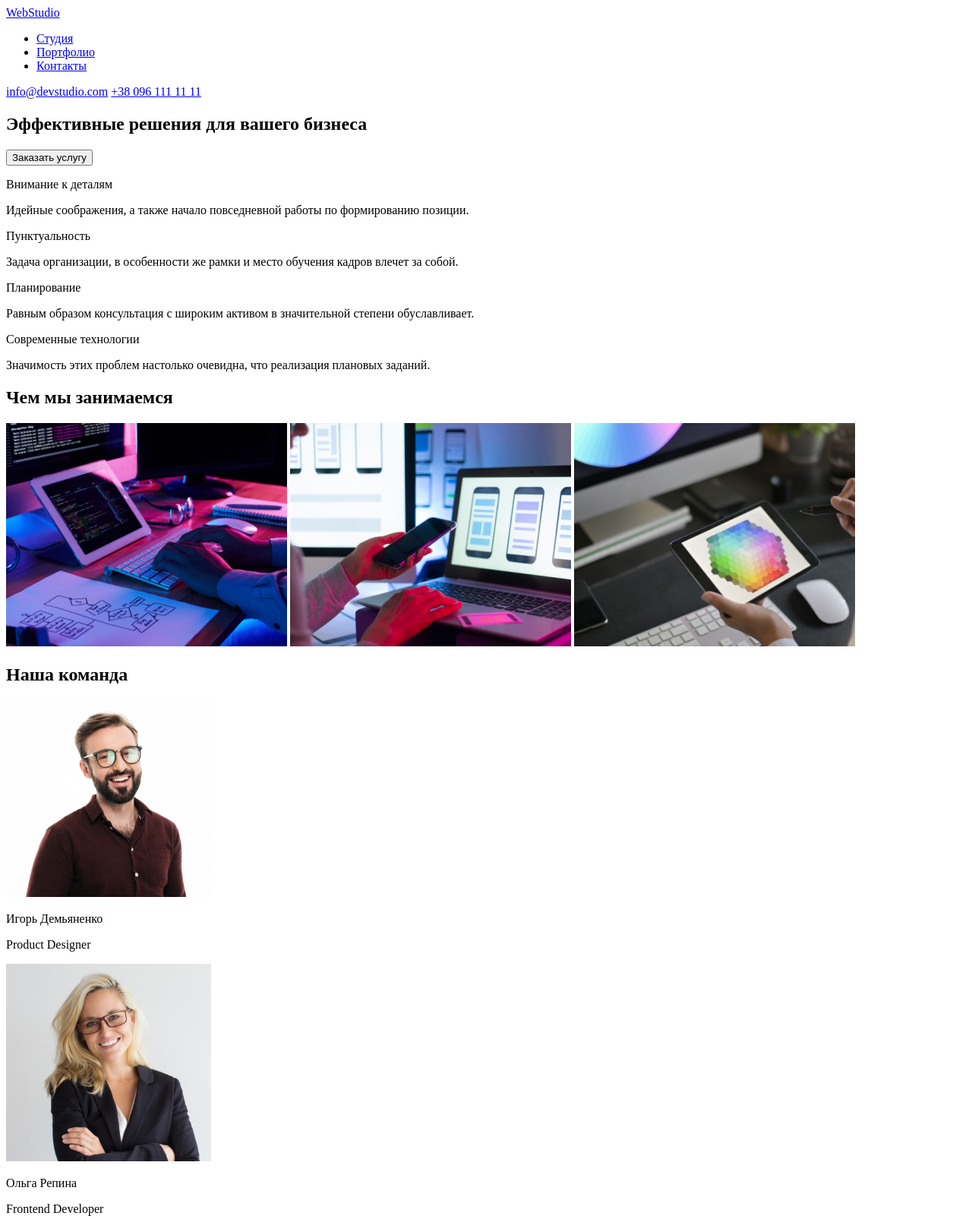
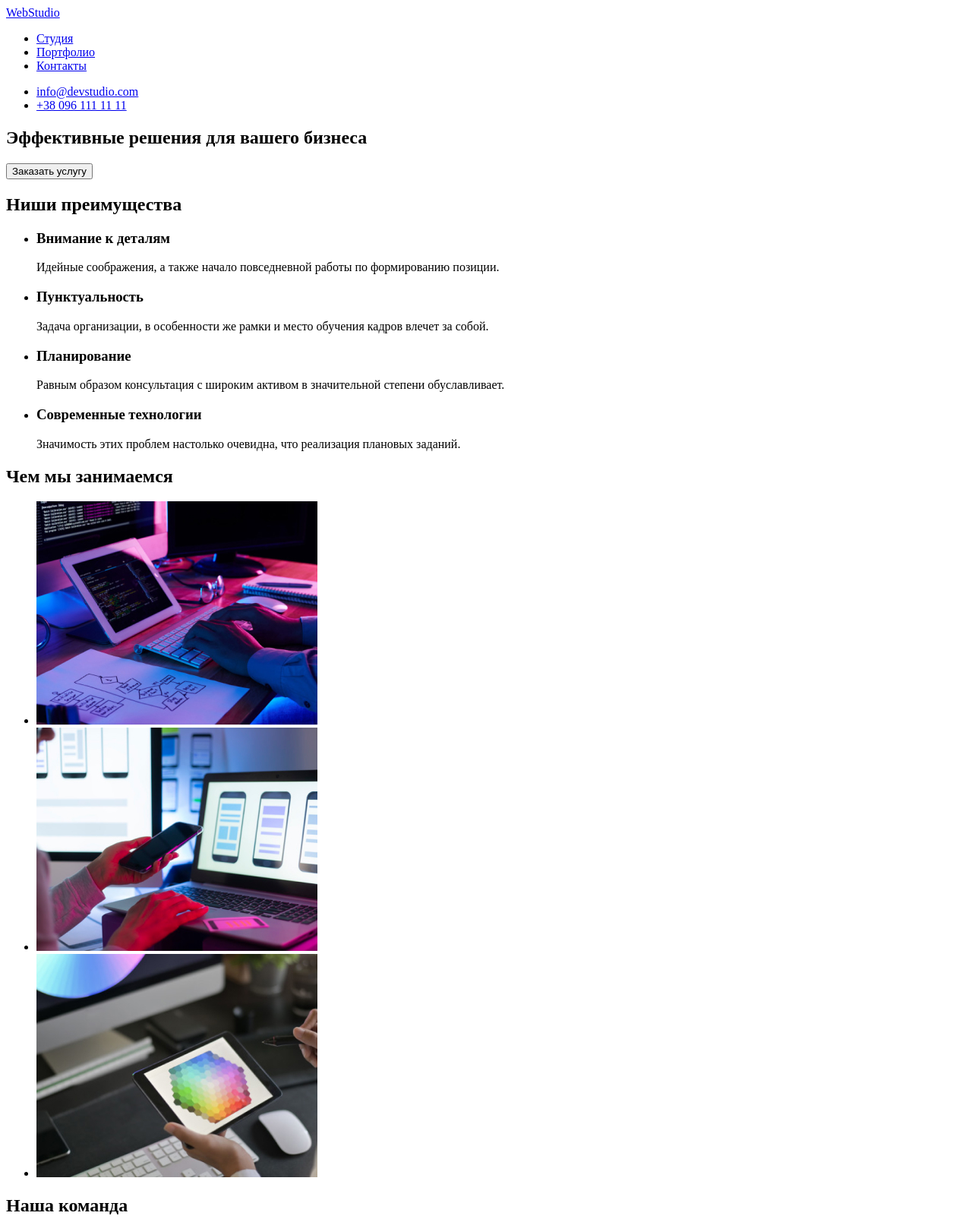
Before and after one commit to mykolaopalenko/goit-markup-hw-01, a plain HTML site: page index.html in a window 1280 px wide. Shown: the top 1605 px of the page at 76% size. Drawn offline with Linux system fonts and the light colour scheme.

Commit message:
Fix first hime work

```diff
--- a/index.html
+++ b/index.html
@@ -16,8 +16,10 @@
           <li><a href="#">Контакты</a></li>
         </ul>
       </nav>
-      <a href="mailto:info@devstudio.com">info@devstudio.com</a>
-      <a href="tel:+380961111111">+38 096 111 11 11</a>
+      <ul>
+        <li><a href="mailto:info@devstudio.com">info@devstudio.com</a></li>
+        <li><a href="tel:+380961111111">+38 096 111 11 11</a></li>
+      </ul>
     </header>
 
     <main>
@@ -27,81 +29,82 @@
       </section>
 
       <section class="todo">
-        <div class="info">
-          <div>
-            <p>Внимание к деталям</p>
+          <h2>Ниши преимущества</h2>
+          <ul class="info">
+            <li>
+              <h3>Внимание к деталям</h3>
               <p>
                 Идейные соображения, а также начало повседневной работы по
                 формированию позиции.
               </p>
-          </div>
-          <div>
-            <p>Пунктуальность</p>
+            </li>
+            <li>
+              <h3>Пунктуальность</h3>
               <p>
-              Задача организации, в особенности же рамки и место обучения кадров
-              влечет за собой.
+                Задача организации, в особенности же рамки и место обучения
+                кадров влечет за собой.
               </p>
-          </div>
-          <div>
-            <p>Планирование</p>
+            </li>
+            <li>
+              <h3>Планирование</h3>
               <p>
                 Равным образом консультация с широким активом в значительной
                 степени обуславливает.
               </p>
-          </div>
-          <div>
-            <p>Современные технологии</p>
+            </li>
+            <li>
+              <h3>Современные технологии</h3>
               <p>
                 Значимость этих проблем настолько очевидна, что реализация
                 плановых заданий.
               </p>
-          </div>
-        </div>
-        <div class="doing">
-          <div>
+            </li>
+          </ul>
+      </section>
+      <section class="doing">
         <h2>Чем мы занимаемся</h2>
-          </div>
-          <div>
-            <img width="370" src="images/main1.jpg" alt="work pc" />
-            <img width="370" src="images/main2.jpg" alt="work phone" />
-            <img width="370" src="images/main3.jpg" alt="work tablet" />
-          </div>
-        </div>
+        <ul>
+          <li><img width="370" src="images/main1.jpg" alt="work pc" /></li>
+          <li><img width="370" src="images/main2.jpg" alt="work phone" /></li>
+          <li><img width="370" src="images/main3.jpg" alt="work tablet" /></li>
+        </ul>
       </section>
+
       <section class="team">
         <h2 class="ourteam">Наша команда</h2>
-
-        <div class="teamphoto">
-          <div class="photo">
+        <ul class="teamphoto">
+          <li class="photo">
             <img width="270" src="images/photo1.jpg" alt="Product Designer" />
-            <p class="name">Игорь Демьяненко</p>
+            <h3 class="name">Игорь Демьяненко</h3>
             <p class="position">Product Designer</p>
-          </div>
-          <div class="photo">
+          </li>
+          <li class="photo">
             <img width="270" src="images/photo2.jpg" alt="Frontend Developer" />
-            <p class="name">Ольга Репина</p>
+            <h3 class="name">Ольга Репина</h3>
             <p class="position">Frontend Developer</p>
-          </div>
-          <div class="photo">
+          </li>
+          <li class="photo">
             <img width="270" src="images/photo3.jpg" alt="Marketing" />
-            <p class="name">Николай Тарасов</p>
+            <h3 class="name">Николай Тарасов</h3>
             <p class="position">Marketing</p>
-          </div>
-          <div class="photo">
+          </li>
+          <li class="photo">
             <img width="270" src="images/photo4.jpg" alt="UI Designer" />
-            <p class="name">Михаил Ермаков</p>
+            <h3 class="name">Михаил Ермаков</h3>
             <p class="position">UI Designer</p>
-          </div>
-        </div>
+          </li>
+        </ul>
       </section>
     </main>
 
     <footer>
       <a href="#">WebStudio</a>
       <address>
-        <a href="#">г. Киев, пр-т Леси Украинки, 26</a>
-        <a href="mailto:info@devstudio.com">info@devstudio.com</a>
-        <a href="tel:+380961111111">+38 096 111 11 11</a>
+        <ul>
+          <li><a href="https://goo.gl/maps/WDw2HMy2bMc1PJCF8">г. Киев, пр-т Леси Украинки, 26</a></li>
+          <li><a href="mailto:info@devstudio.com">info@devstudio.com</a></li>
+          <li><a href="tel:+380961111111">+38 096 111 11 11</a></li>
+        </ul>
       </address>
     </footer>
   </body>
```
Lines whose indentation alone changed are shown as unchanged.
